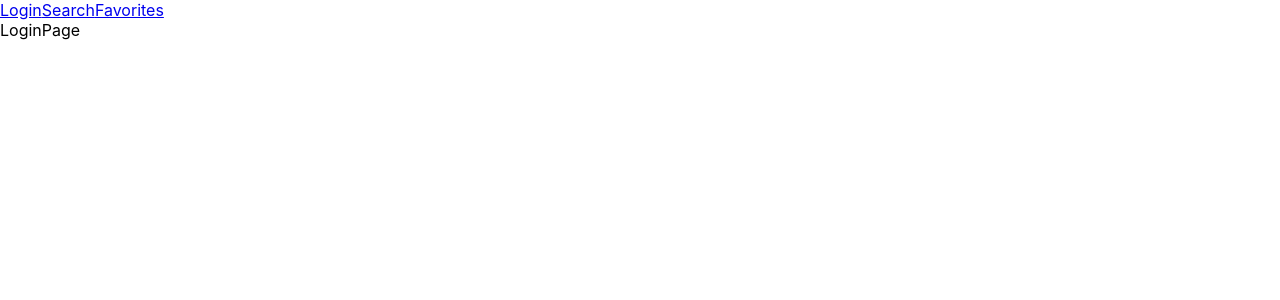
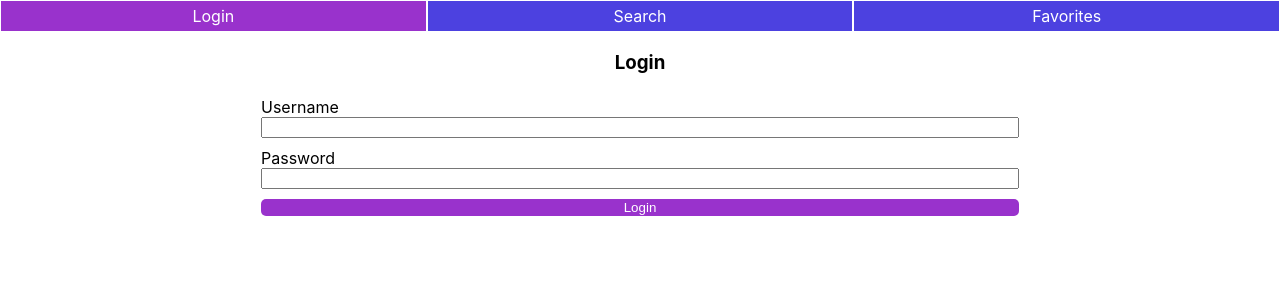
Before and after one commit to TomSchumacherCode/food-truck-api, a React (Create React App) app: page /login in a window 1280 px wide. Shown: the top 300 px of the page. Built offline with nearby package versions, Linux system fonts and the light colour scheme.

Commit message:
finalizes use fetch

```diff
--- a/src/App.css
+++ b/src/App.css
@@ -1,6 +1,66 @@
-.active {
+.active:not(.link) {
+  background-color: darkorchid;
 }
 
 .link,
 .active {
+  text-decoration: none;
+  margin: 1px;
+  padding: 5px;
+  height: 20px;
+  flex-basis: calc(100% / 3 - 12px);
+  flex-grow: 1;
+  background-color: rgb(76, 65, 224);
+  color: white;
 }
+
+.link:hover {
+  background-color: blueviolet;
+}
+
+.flex {
+  display: flex;
+  flex-wrap: wrap;
+}
+
+.flex-column {
+  flex-direction: column;
+}
+
+.text-center {
+  text-align: center;
+}
+
+.login-form {
+  width: 60%;
+  margin: auto;
+}
+
+.form-element {
+  margin: 5px;
+}
+
+.login-btn,
+.search-btn {
+  border: 0px;
+  border-radius: 5px;
+  background-color: darkorchid;
+  color: white;
+  cursor: pointer;
+}
+
+.login-btn {
+  margin: 5px;
+}
+
+.search-btn {
+  margin: 0px 10px;
+}
+
+.gif-form {
+  justify-content: center;
+}
+
+.search-label {
+  margin: 0px 5px;
+}
--- a/src/components/LoginPage.jsx
+++ b/src/components/LoginPage.jsx
@@ -1,7 +1,49 @@
-import React from "react";
+import React, { useState } from "react";
+import { useNavigate } from "react-router-dom";
 
-function LoginPage() {
-  return <div>LoginPage</div>;
+function LoginPage({ setActiveUser }) {
+  const [username, setUsername] = useState("");
+  const [password, setPassword] = useState("");
+  const navigate = useNavigate();
+
+  function handleLogin() {
+    if (
+      username.length < 4 ||
+      username.length > 20 ||
+      password.length < 4 ||
+      password.length > 20
+    ) {
+      return;
+    }
+    setActiveUser(username);
+    navigate("/search");
+  }
+  return (
+    <div className="login-form flex flex-column">
+      <h3 className="text-center">Login</h3>
+      <div className="form-element flex flex-column">
+        <label htmlFor="username">Username</label>
+        <input
+          value={username}
+          onChange={(e) => setUsername(e.target.value)}
+          type="text"
+          id="username"
+        />
+      </div>
+      <div className="form-element flex flex-column">
+        <label htmlFor="password">Password</label>
+        <input
+          value={password}
+          onChange={(e) => setPassword(e.target.value)}
+          type="password"
+          id="password"
+        />
+      </div>
+      <button className="login-btn" onClick={handleLogin}>
+        Login
+      </button>
+    </div>
+  );
 }
 
 export default LoginPage;
--- a/src/components/Menu.jsx
+++ b/src/components/Menu.jsx
@@ -3,22 +3,28 @@ import { NavLink } from "react-router-dom";
 
 function Menu() {
   return (
-    <nav className="menu">
+    <nav className="menu flex">
       <NavLink
-        className={({ isActive }) => (isActive ? "active" : "link")}
+        className={({ isActive }) =>
+          (isActive ? "active" : "link") + " text-center"
+        }
         to="login"
       >
         Login
       </NavLink>
 
       <NavLink
-        className={({ isActive }) => (isActive ? "active" : "link")}
+        className={({ isActive }) =>
+          (isActive ? "active" : "link") + " text-center"
+        }
         to="search"
       >
         Search
       </NavLink>
       <NavLink
-        className={({ isActive }) => (isActive ? "active" : "link")}
+        className={({ isActive }) =>
+          (isActive ? "active" : "link") + " text-center"
+        }
         to="favorites"
       >
         Favorites
--- a/src/components/SearchPage.jsx
+++ b/src/components/SearchPage.jsx
@@ -1,7 +1,46 @@
-import React from "react";
+import React, { useEffect, useState } from "react";
 
-function SearchPage() {
-  return <div>SearchPage</div>;
+function SearchPage({ activeUser, favorites }) {
+  const [query, setQuery] = useState("");
+  const [search, setSearch] = useState("");
+
+  return (
+    <div>
+      <h2 className="text-center">Welcome: {activeUser}</h2>
+      <div className="flex gif-form">
+        <input
+          id="query"
+          placeholder="Search for a gif"
+          value={query}
+          onChange={(e) => setQuery(e.target.value)}
+        />
+        <button className="search-btn" onClick={() => setSearch(query)}>
+          Search
+        </button>
+      </div>
+    </div>
+  );
 }
 
 export default SearchPage;
+//! res.data is the actual gifs
+//! For each gif we need:
+//! {
+//!     id: gif.id,
+//!     title: gif.title,
+//!     url: gif.images.original.url
+//! }
+
+let res = {
+  data: [
+    {
+      id: "3oeHLrjZGBgnPx5VII",
+      title: "Bbc One Bear GIF by BBC",
+      images: {
+        original: {
+          url: "https://media4.giphy.com/media/3oeHLrjZGBgnPx5VII/giphy.gif",
+        },
+      },
+    },
+  ],
+};
```
Also changed, not shown: src/hooks/useFetch.jsx (+35 -2 lines).
